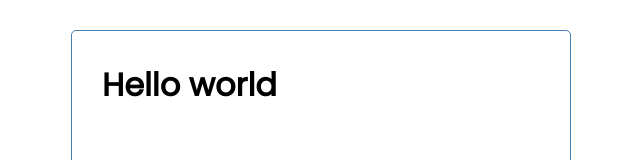
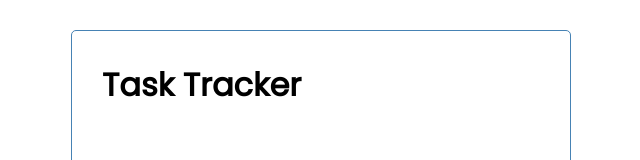
Before and after one commit to miukoba/shakyo-vuejs-crash-course, a Vue app: page / in a window 1280 px wide. Shown: the top 160 px of the page, without its empty margins (319-959 px from the left). Built offline with nearby package versions, Linux system fonts and the light colour scheme.

Commit message:
add Header component

```diff
--- a/src/App.vue
+++ b/src/App.vue
@@ -1,13 +1,17 @@
 <template>
   <div class="container">
-    <h1>Hello world</h1>
+    <Header title="Task Tracker"/>
   </div>
 </template>
 
 <script>
+import Header from "./components/Header";
+
 export default {
   name: 'App',
-  components: {}
+  components: {
+    Header
+  }
 }
 </script>
 
--- /dev/null
+++ b/src/components/Header.vue
@@ -0,0 +1,23 @@
+<template>
+  <header>
+    <h1>{{ title }}</h1>
+  </header>
+</template>
+
+<script>
+export default {
+  name: 'Header',
+  props: {
+    'title': String,
+  }
+}
+</script>
+
+<style scoped>
+header {
+  display: flex;
+  justify-content: space-between;
+  align-items: center;
+  margin-bottom: 20px;
+}
+</style>
```
